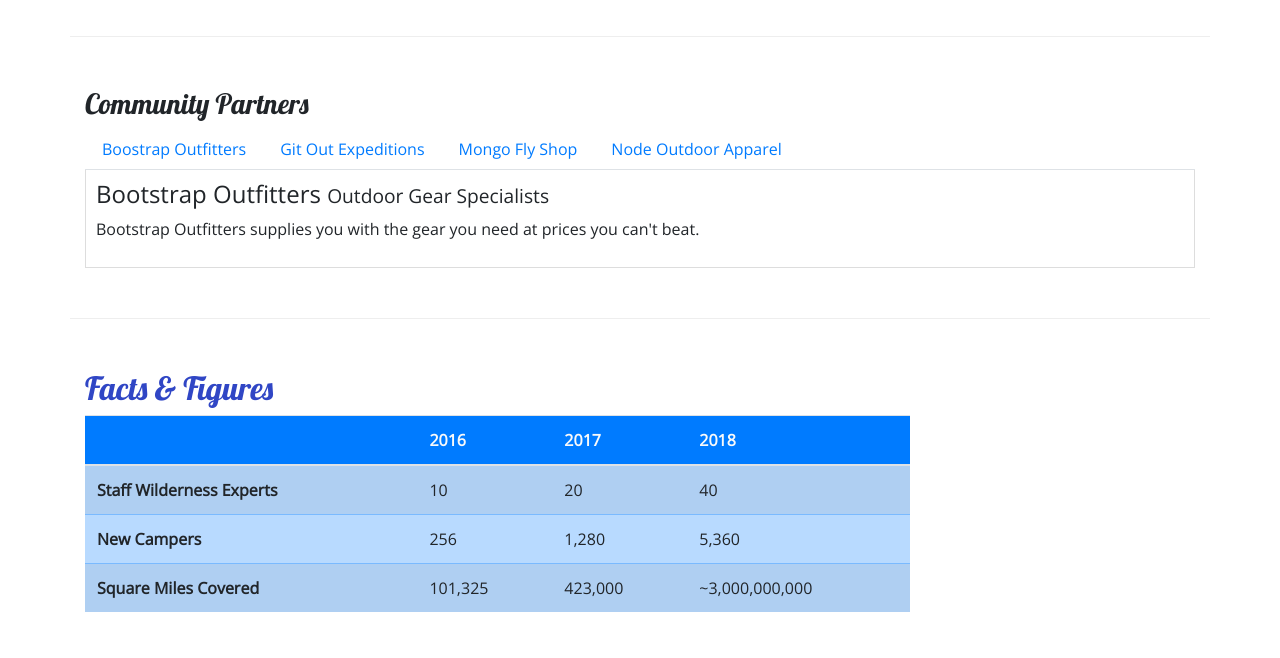
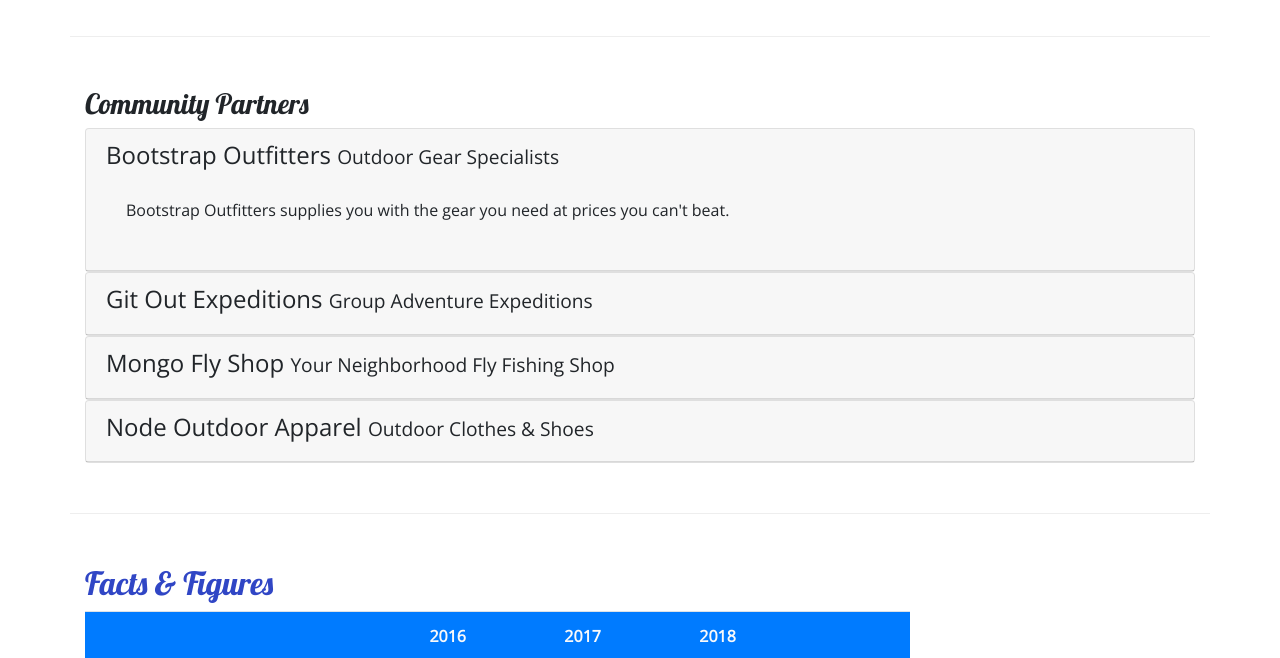
Before and after one commit to DrPepper17/BootStrapCampsite, a website: page aboutus.html in a window 1280 px wide. Shown: the part 850-1508 px from the top of the page. Drawn offline with nearby package versions, Linux system fonts and the light colour scheme.

Commit message:
Changed tabs to accordion cards

```diff
--- a/aboutus.html
+++ b/aboutus.html
@@ -103,28 +103,62 @@
         <div class="row row-content">
             <div class="col">
                 <h3>Community Partners</h3>
-                <ul class="nav nav-tabs">
-                    <li class="nav-item"><a class="nav-link" active href="#bootstrap" role="tab" data-toggle="tab">Boostrap Outfitters</a></li>
-                    <li class="nav-item"><a class="nav-link" href="#git" role="tab" data-toggle="tab">Git Out Expeditions</a></li>
-                    <li class="nav-item"><a class="nav-link" href="#mongo" role="tab" data-toggle="tab">Mongo Fly Shop</a></li>
-                    <li class="nav-item"><a class="nav-link" href="#node" role="tab" data-toggle="tab">Node Outdoor Apparel</a></li>
-                </ul>
-                <div class="tab-content">
-                    <div role="tabpanel" class="tab-pane fade show active" id="bootstrap">
-                        <h4>Bootstrap Outfitters <small>Outdoor Gear Specialists</small></h4>
-                        <p class="d-none d-sm-block">Bootstrap Outfitters supplies you with the gear you need at prices you can't beat.</p>
+                <div id="accordion">
+                    <div class="card">
+                        <div role="tab" class="card-header">
+                            <h4>
+                                <a data-toggle="collapse" data-target="#bootstrap">
+                                    Bootstrap Outfitters <small>Outdoor Gear Specialists</small>
+                                </a>
+                            </h4>
+                            <div class="collapse show" id="bootstrap" data-parent="#accordion">
+                                <div class="card-body">
+                                    <p class="d-none d-sm-block">Bootstrap Outfitters supplies you with the gear you need at prices you can't beat.</p>
+                                </div>
+                            </div>
+                        </div>
                     </div>
-                    <div role="tabpanel" class="tab-pane fade" id="git">
-                        <h4>Git Out Expeditions <small>Group Adventure Expeditions</small></h4>
-                        <p class="d-none d-sm-block">Join Git Out Expeditions to explore new horizons with a group of other adventurers!</p>
+                    <div class="card">
+                        <div role="tab" class="card-header">
+                            <h4>
+                                <a class="collapsed" data-toggle="collapse" data-target="#git">
+                                    Git Out Expeditions <small>Group Adventure Expeditions</small>
+                                </a>
+                            </h4>
+                            <div class="collapse" id="git" data-parent="#accordion">
+                                <div class="card-body">
+                                    <p class="d-none d-sm-block">Join Git Out Expeditions to explore new horizons with a group of other adventurers!</p>
+                                </div>
+                            </div>
+                        </div>
                     </div>
-                    <div role="tabpanel" class="tab-pane fade" id="mongo">
-                        <h4>Mongo Fly Shop <small>Your Neighborhood Fly Fishing Shop</small></h4>
-                        <p class="d-none d-sm-block">Need a new fishing pole, a tacklebox, or flies of all kinds? Stop by Mongo Fly Shop.</p>
+                    <div class="card">
+                        <div role="tab" class="card-header">
+                            <h4>
+                                <a class="collapsed" data-toggle="collapse" data-target="#mongo">
+                                    Mongo Fly Shop <small>Your Neighborhood Fly Fishing Shop</small>
+                                </a>
+                            </h4>
+                            <div class="collapse" id="mongo" data-parent="#accordion">
+                                <div class="card-body">
+                                    <p class="d-none d-sm-block">Need a new fishing pole, a tacklebox, or flies of all kinds? Stop by Mongo Fly Shop.</p>
+                                </div>
+                            </div>
+                        </div>
                     </div>
-                    <div role="tabpanel" class="tab-pane fade" id="node">
-                        <h4>Node Outdoor Apparel <small>Outdoor Clothes & Shoes</small></h4>
-                        <p class="d-none d-sm-block">From polar fleeces to swimsuits, hiking boots to waders, a visit to Node will be sure to get you covered.</p>
+                    <div class="card">
+                        <div role="tab" class="card-header">
+                            <h4>
+                                <a class="collapsed" data-toggle="collapse" data-target="#node">
+                                    Node Outdoor Apparel <small>Outdoor Clothes & Shoes</small>
+                                </a>
+                            </h4>
+                            <div class="collapse" id="node" data-parent="#accordion">
+                                <div class="card-body">
+                                    <p class="d-none d-sm-block">From polar fleeces to swimsuits, hiking boots to waders, a visit to Node will be sure to get you covered.</p>
+                                </div>
+                            </div>
+                        </div>
                     </div>
                 </div>
             </div>
--- a/css/styles.css
+++ b/css/styles.css
@@ -1,5 +1,10 @@
 body {
     font-family: "Open Sans", sans-serif;
+}
+
+a, a:hover {
+    color: inherit;
+    text-decoration: none;
 }
 
 h1, h2, h3 {
@@ -35,9 +40,3 @@ header h2 {
     background-image: linear-gradient(#CEC8FF, white);
     padding: 20px 0;
 }
-
-.tab-content {
-    border: 1px solid #DDD;
-    border-top: none;
-    padding: 10px;
-}
```
